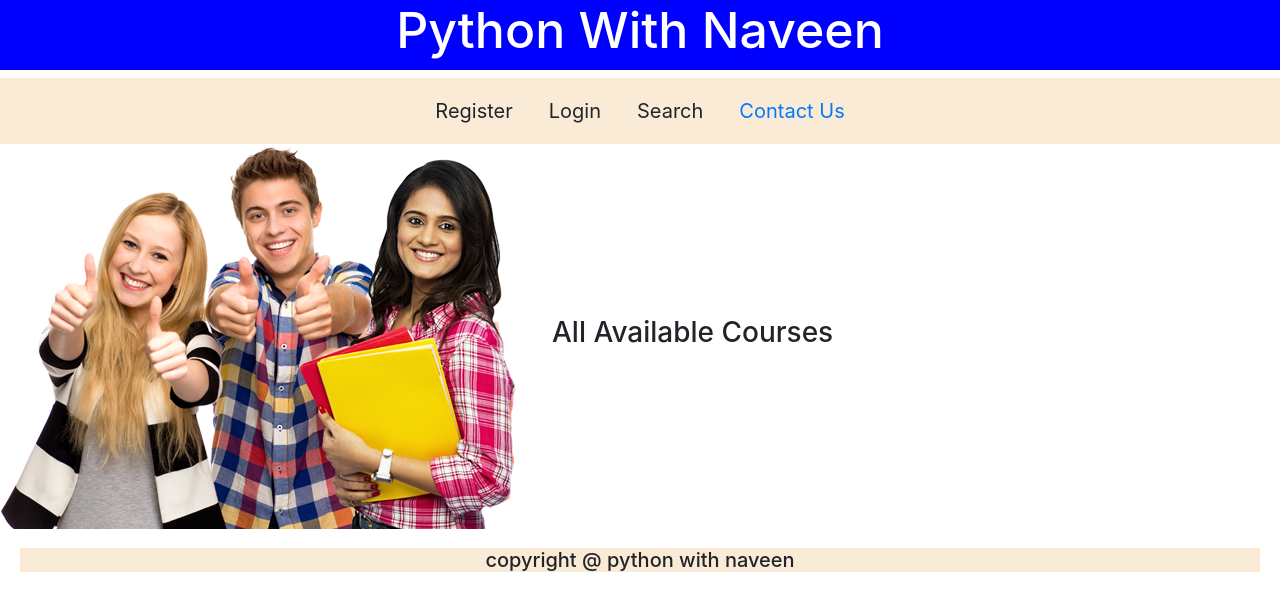
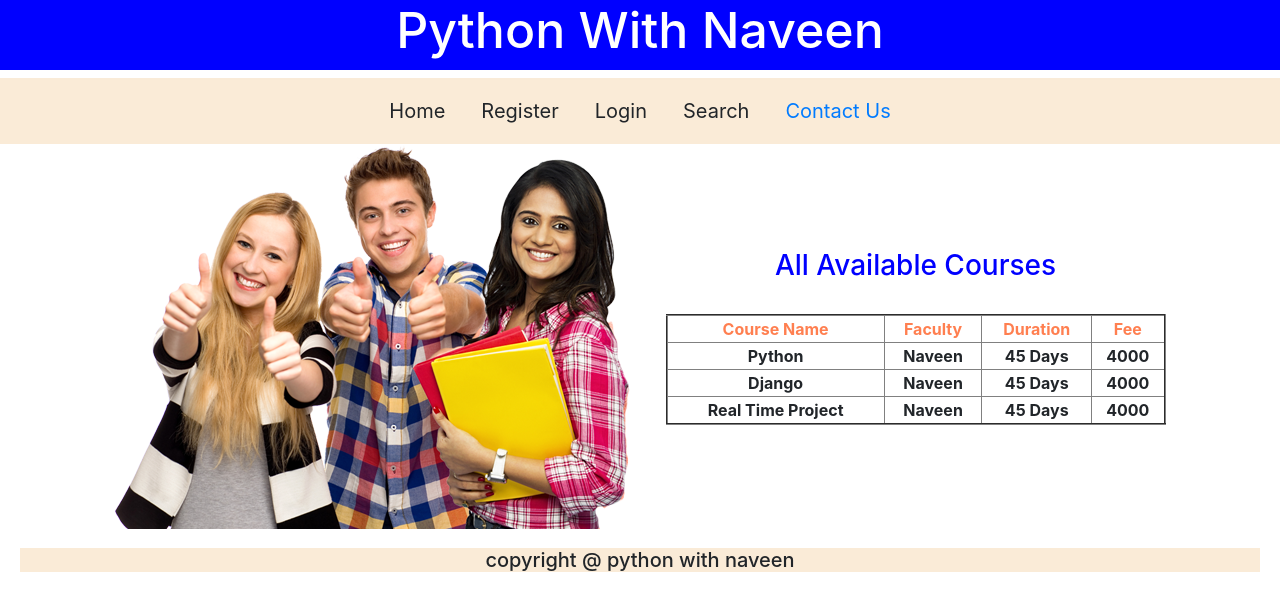
Before and after one commit to rajeshinpython/rt2, a Django app: page /students/ in a window 1280 px wide. Shown: the top 611 px of the page. Run offline with Django 3.2, Linux system fonts and the light colour scheme; lists and menus that the app fills with data are empty; some libraries are stand-ins or nearby versions.

Commit message:
commit5
i have done till the enrol page of student

```diff
--- a/rt2/urls.py
+++ b/rt2/urls.py
@@ -28,7 +28,7 @@ urlpatterns = [
     path('addclass/', views.AddClass.as_view(), name='addclass'),
     path('viewclass/', views.ViewCourse.as_view(), name='viewclass'),
     path('update/<int:pk>/', views.UpdateViews.as_view(), name='updatecourse'),
-    path('deletecourse/<int:pk>', views.deletecourse, name='deletecourse'),
+    path('deletecourse/<int:pk>/', views.deletecourse, name='deletecourse'),
     path('home/', TemplateView.as_view(template_name='Admin/adhome.html'), name='home'),
 
 
--- a/students/urls.py
+++ b/students/urls.py
@@ -6,4 +6,6 @@ urlpatterns = [
         path('register/',views.Register.as_view(),name='register'),
         path('slogin/',TemplateView.as_view(template_name='student/login.html'),name='slogin'),
         path('shome/',views.studentHome,name = 'shome'),
+        path('enroll/',views.Enroll.as_view(),name = 'enroll'),
+        path('save_enroll/<int:pk>/',views.saveEnroll,name='save_enroll'),
 ]
--- a/templates/student/frontpage.html
+++ b/templates/student/frontpage.html
@@ -4,13 +4,38 @@
 {% block content %}
     {% load static %}
     {% include 'student/shmenu.html' %}
-    <table>
+    <table align="center">
     <tr>
         <th>
             <img src="{% static 'images/student_PNG181.png'  %}">
         </th>
-        <th><h3>All Available Courses</h3>
-            <table align="center" border="1">
+        <th><h3 style="color: blue">All Available Courses</h3>
+            <br>
+            <table align="center" border="2" width="500px">
+                <tr style="color: coral">
+                    <th>Course Name</th>
+                    <th>Faculty</th>
+                    <th>Duration</th>
+                    <th>Fee</th>
+                </tr>
+                <tr>
+                    <td>Python</td>
+                    <td>Naveen</td>
+                    <td>45 Days</td>
+                    <td>4000</td>
+                </tr>
+                <tr>
+                    <td>Django</td>
+                    <td>Naveen</td>
+                    <td>45 Days</td>
+                    <td>4000</td>
+                </tr>
+                <tr>
+                    <td>Real Time Project</td>
+                    <td>Naveen</td>
+                    <td>45 Days</td>
+                    <td>4000</td>
+                </tr>
 
             </table>
         </th>
--- a/templates/student/login.html
+++ b/templates/student/login.html
@@ -9,13 +9,13 @@
         <h2 align="center" style="font-family:Arial">Log In</h2>
         <br>
         <table align="center">
-            <tr><th>Username :</th><th><input type="text" id="un"></th></tr>
-            <tr><th>Password :</th><th><input type="password" id="pas"> </th></tr>
+            <tr><th>Username :</th><th><input type="text" name="un" required></th></tr>
+            <tr><th>Password :</th><th><input type="password" name="pas" required> </th></tr>
             <tr><th></th></tr>
             <tr><th colspan="2"><button type="submit">Login</button> </th></tr>
             {% if message %}
             <tr>
-                <th>{{ message.error }}</th>
+                <th>{{ message }}</th>
             </tr>
             {% endif %}
         </table>
--- a/templates/student/shmenu.html
+++ b/templates/student/shmenu.html
@@ -3,6 +3,7 @@
     <nav class="navbar nav-light nav-bg-light" style="background-color: antiquewhite">
     <table align="center" style="height:0px">
     <tr>
+        <th style="text-align: center;"><a href="{% url 'frontpage' %}" class="btn btn-Light btn-lg active" role="button" tabindex="-1" aria-disabled="true">Home </a> </th>
         <th style="text-align: center;"><a href="{% url 'register' %}" class="btn btn-Light btn-lg active" role="button" tabindex="-1" aria-disabled="true">Register </a> </th>
         <th style="text-align: center;"><a href="{% url 'slogin' %}" class="btn btn-Light btn-lg active" role="button" tabindex="-1" aria-disabled="true">Login </a> </th>
         <th style="text-align: center;"><a href="" class="btn btn-Light btn-lg active" role="button" tabindex="-1" aria-disabled="true">Search </a></th>
--- a/templates/student/shome.html
+++ b/templates/student/shome.html
@@ -2,7 +2,9 @@
 
 {% block content %}
 {% include 'student/smenu.html' %}
-    <h1> Welcome </h1>
+    <br>
+    <br>
+    <h1 align="center"> Welcome {{ s.name|capfirst }}</h1>
 
 
 
```
Also changed, not shown: students/views.py (+24 -5 lines), templates/student/enroll.html (added, +35 -0 lines), templates/student/smenu.html (+4 -3 lines).
